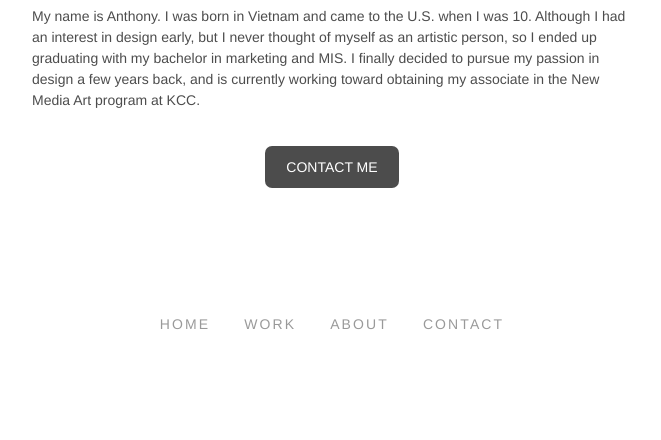
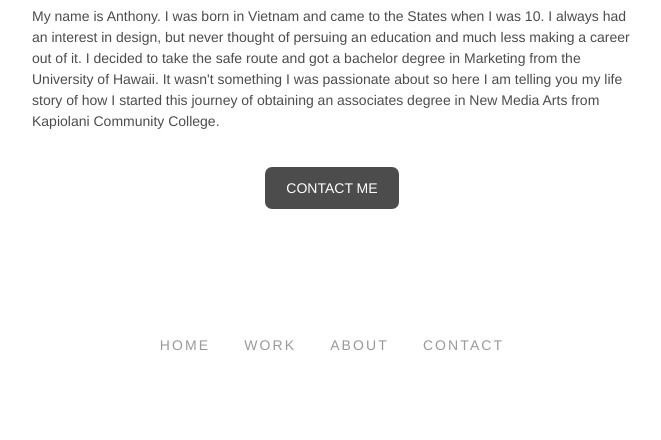
Before and after one commit to anthony-diep/myportfolio, a plain HTML site: page about.html in a window 1280 px wide. Shown: the part 677-1117 px from the top of the page, without its empty margins (308-969 px from the left). Before the commit the page ends 1096 px from the top, so only its background shows below. Drawn offline with Linux system fonts and the light colour scheme.

Commit message:
updated bio

```diff
--- a/about.html
+++ b/about.html
@@ -46,10 +46,12 @@
 
             <img src="img/about-pic.JPG" alt="placeholder" width="500" height="600" class="circular" />
             <h1>Anthony Diep</h1>
-            <p>My name is Anthony. I was born in Vietnam and came to the U.S. when I was 10. Although I had an interest in
-                design early, but I never thought of myself as an artistic person, so I ended up graduating with my bachelor
-                in marketing and MIS. I finally decided to pursue my passion in design a few years back, and is currently working toward
-                obtaining my associate in the New Media Art program at KCC.  </p>
+            <p>My name is Anthony. I was born in Vietnam and came to the States when I was 10.
+                I always had an interest in design, but never thought of persuing an education and much less
+                making a career out of it. I decided to take the safe route and got a bachelor degree in Marketing
+                from the University of Hawaii. It wasn't something I was passionate about so here I am telling you
+                my life story of how I started this journey of obtaining an associates degree in New Media Arts from
+                Kapiolani Community College.</p>
             <br><a class="button" href="contact.html">Contact Me</a>
 
         </section>
```
